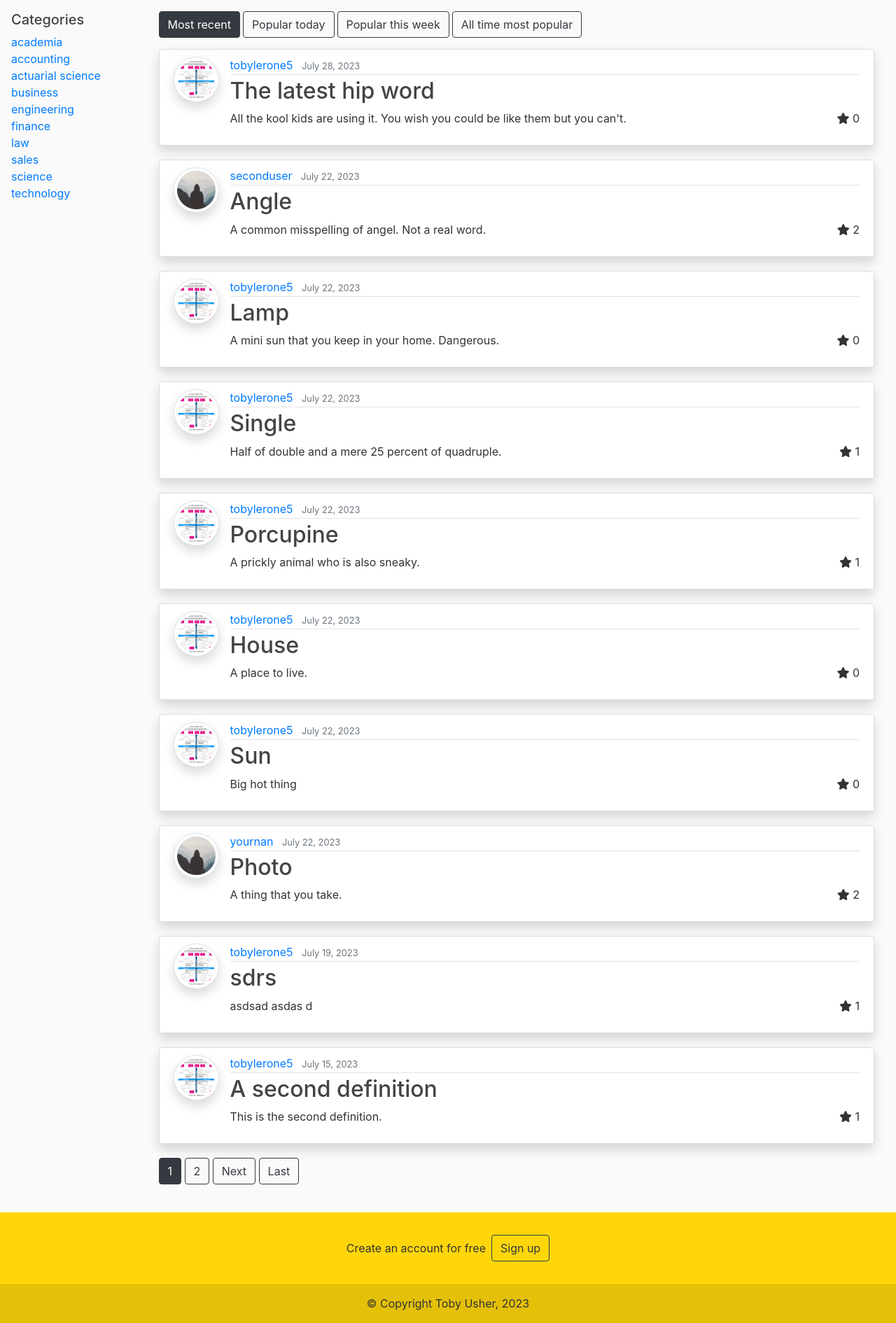
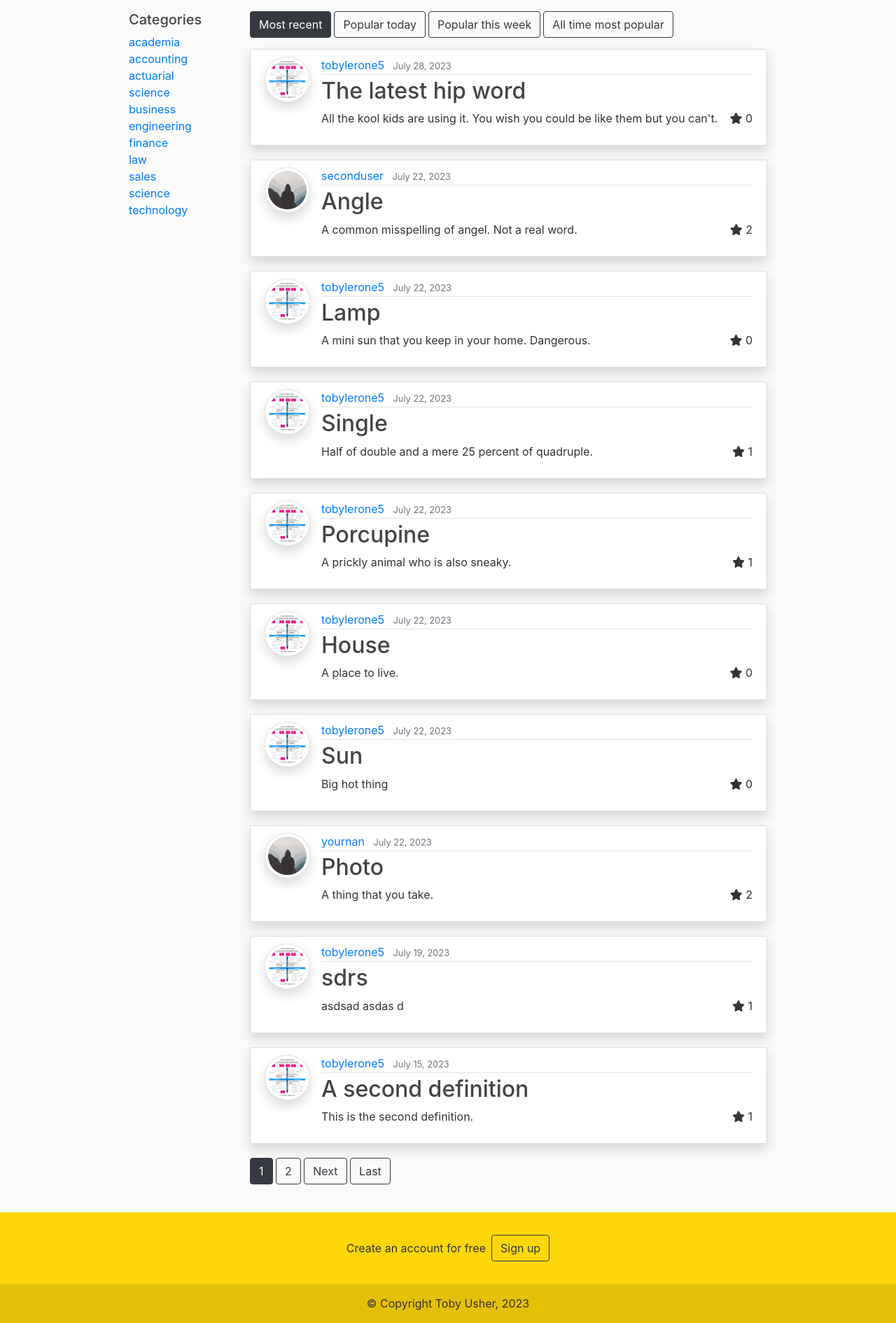
Before and after one commit to MyriadWC/language-app, a Django app: page / in a window 1280 px wide. Shown: the part 62-1952 px from the top of the page at 70% size. Run offline with Django 3.2, Linux system fonts and the light colour scheme; data comes from the database, SQL or seed files in the repository; both versions use the stored data as it was after the commit; some libraries are stand-ins or nearby versions.

Commit message:
set max content width and move definition list to separate template to be reused in multiple pages with different definition lists

```diff
--- a/language_app/blog/static/blog/main.css
+++ b/language_app/blog/static/blog/main.css
@@ -2,9 +2,12 @@ body {
   background: #fafafa;
   color: #333333;
   margin-top: 0;
-  position: relative
+  position: relative;
+  /* Prevents footer floating up pages with less content */
+  min-height: 100vh;
+  display: flex;
+  flex-direction: column;
 }
-
 
 h1, h2, h3, h4, h5, h6 {
   color: #444444;
@@ -22,6 +25,7 @@ nav {
 /* Footer styling */
 footer {
   background-color: #ffd60a;
+  margin-top: auto !important;
 }
 
 .bg-steel {
@@ -59,7 +63,7 @@ footer {
 }
 
 a.article-title:hover {
-  color: #428bca;
+  color: #333333;
   text-decoration: none;
 }
 
--- a/language_app/blog/templates/blog/base.html
+++ b/language_app/blog/templates/blog/base.html
@@ -10,6 +10,7 @@
       <link rel="stylesheet" href="https://use.fontawesome.com/releases/v6.4.0/css/all.css" >
       <link rel="stylesheet" href="{% static 'blog/main.css' %}">
       <title>{{title|default:"Corporate Jargon Dictionary"}}</title>
+      <link rel="icon" href="{{ STATIC_URL }}/img/favicon_io/favicon.ico" sizes="48x48" />
    </head>
    <body>
       <main>
@@ -50,7 +51,7 @@
             </form>
          </div>
       </nav>
-      <div class="m-3">
+      <div class="content m-3 row d-flex justify-content-center">
          {% block content %}
          {% endblock  %}
       </div>
--- /dev/null
+++ b/language_app/blog/templates/blog/definition_list.html
@@ -0,0 +1,43 @@
+{% for definition in definitions %}
+<article class="media content-section shadow mt-3">
+  <a href="{{ definition.author.profile.image.url }} " target="_blank"> <img src="{{ definition.author.profile.image.url }}  " alt="" class="article-img rounded-circle img-thumbnail img-fluid shadow"></a>
+  <div class="media-body">
+    <div class="article-metadata">
+      <a class="mr-2" href="{% url 'user-definitions' definition.author.username %}">{{ definition.author }}</a>
+      <small class="text-muted">{{ definition.date_posted|date:"F d, Y" }}</small>
+    </div>
+    <h2><a class="article-title" href="{% url 'definition-detail' definition.id %}">{{ definition.word }}</a></h2>
+    <p class="article-content mr-3">{{ definition.description }}</p>
+    {% if user.is_authenticated %}
+      {% if definition.author != user %}
+      <form class="like-form float-right" action="{% url 'definition-like' definition.pk %}" method="POST">
+        {% csrf_token %}
+        <input type="hidden" name="definition_id" value="{{ definition.id }}">
+        <!---Find a more efficient way to write this. Can't figure out how to combine with and if to create conditional variable--->
+        {% if user in definition.likes.all %}
+        <button type="submit" class="btn btn-warning btn-d">
+          <i class="fas fa-star"></i>
+            <span class="like-count">{{ definition.total_likes }}</span>
+        </button>
+        {% else %}
+        <button type="submit" class="btn btn-outline-dark btn-d">
+        <i class="fas fa-star"></i>
+          <span class="like-count">{{ definition.total_likes }}</span>
+        </button>
+        {% endif %}
+      </form>
+      {% endif %}
+    {% else %}
+    <span class="float-right">
+      <i class="fas fa-star"></i>
+        <span class="like-count">{{ definition.total_likes }}</span>
+    </span>
+    {% endif %}
+    {% if definition.author == user %}
+    <div class="float-right"><a class="btn btn-dark mt-1 mb-1" href="{% url 'definition-update' definition.id %}">Edit</a></div>
+    {% endif %}
+  </div>
+</article>
+{% empty %}
+<p>No definitions to show!</p>
+{% endfor %}
--- a/language_app/blog/templates/blog/home.html
+++ b/language_app/blog/templates/blog/home.html
@@ -1,15 +1,15 @@
 {% extends "blog/base.html" %}
 {% block content %}
 
-<div class="row mr-0">
-  <div class="col-2 d-none d-md-flex">
+<div class="row">
+  <div class="col-2 d-none d-md-flex mr-3">
           <!-- Sidebar -->
           <div id="sidebar-wrapper">
             <h5>Categories</h5>
             <ul class="sidebar-nav list-unstyled">
                 {% for category in categories %}
                 <li>
-                    <a href="#">{{category.name}}</a>
+                    <a href="#" class="">{{category.name}}</a>
                 </li>
                 {% endfor %}
             </ul>
@@ -19,10 +19,10 @@
   <div class="col">
     <!--Desktop buttons-->
     <div class="select-category d-none d-md-flex">
-      <button class="btn btn-dark mr-1">Most recent</button>
-      <button class="btn btn-outline-dark mr-1">Popular today</button>
-      <button class="btn btn-outline-dark mr-1">Popular this week</button>
-      <button class="btn btn-outline-dark">All time most popular</button>
+      <a href= "#" class="btn btn-dark mr-1">Most recent</a>
+      <a href= "#" class="btn btn-outline-dark mr-1">Popular today</a>
+      <a href= "#" class="btn btn-outline-dark mr-1">Popular this week</a>
+      <a href= "#" class="btn btn-outline-dark">All time most popular</a>
     </div>
 
     <!--Mobile device dropdown-->
@@ -38,49 +38,7 @@
       </div>
     </div>
 
-    {% for definition in definitions %}
-    <article class="media content-section shadow mt-3">
-      <a href="{{ definition.author.profile.image.url }} " target="_blank"> <img src="{{ definition.author.profile.image.url }}  " alt="" class="article-img rounded-circle img-thumbnail img-fluid shadow"></a>
-      <div class="media-body">
-        <div class="article-metadata">
-          <a class="mr-2" href="{% url 'user-definitions' definition.author.username %}">{{ definition.author }}</a>
-          <small class="text-muted">{{ definition.date_posted|date:"F d, Y" }}</small>
-        </div>
-        <h2><a class="article-title" href="{% url 'definition-detail' definition.id %}">{{ definition.word }}</a></h2>
-        <p class="article-content">{{ definition.description }}</p>
-        {% if user.is_authenticated %}
-          {% if definition.author != user %}
-          <form class="like-form float-right" action="{% url 'definition-like' definition.pk %}" method="POST">
-            {% csrf_token %}
-            <input type="hidden" name="definition_id" value="{{ definition.id }}">
-            <!---Find a more efficient way to write this. Can't figure out how to combine with and if to create conditional variable--->
-            {% if user in definition.likes.all %}
-            <button type="submit" class="btn btn-warning btn-d">
-              <i class="fas fa-star"></i>
-                <span class="like-count">{{ definition.total_likes }}</span>
-            </button>
-            {% else %}
-            <button type="submit" class="btn btn-outline-dark btn-d">
-            <i class="fas fa-star"></i>
-              <span class="like-count">{{ definition.total_likes }}</span>
-            </button>
-            {% endif %}
-          </form>
-          {% endif %}
-        {% else %}
-        <span class="float-right">
-          <i class="fas fa-star"></i>
-            <span class="like-count">{{ definition.total_likes }}</span>
-        </span>
-        {% endif %}
-        {% if definition.author == user %}
-        <div class="float-right"><a class="btn btn-dark mt-1 mb-1" href="{% url 'definition-update' definition.id %}">Edit</a></div>
-        {% endif %}
-      </div>
-    </article>
-    {% empty %}
-    <p>No definitions to show!</p>
-    {% endfor %}
+    {% include 'blog/definition_list.html' %}
 
   {% if is_paginated %}
 
--- a/language_app/blog/templates/blog/user_definitions.html
+++ b/language_app/blog/templates/blog/user_definitions.html
@@ -1,5 +1,6 @@
 {% extends "blog/base.html" %}
 {% block content %}
+  <div>
     <h1 class="mt-3 mb-3">Definitions by {{ view.kwargs.username }} ({{ page_obj.paginator.count }})</h1>
     {% for definition in definitions %}
         <article class="media content-section">
@@ -33,7 +34,7 @@
         <a class="btn btn-outline-info mb-4" href="?page={{ page_obj.next_page_number }}">Next</a>
         <a class="btn btn-outline-info mb-4" href="?page={{ page_obj.paginator.num_pages }}">Last</a>
       {% endif %}
-
+  </div>
 
 
     {% endif %}
--- a/language_app/blog/urls.py
+++ b/language_app/blog/urls.py
@@ -18,6 +18,6 @@ urlpatterns = [
     path('definition/<int:pk>/update/', DefinitionUpdateView.as_view(), name='definition-update'),
     path('definition/<int:pk>/delete/', DefinitionDeleteView.as_view(), name='definition-delete'),
     path('like/<int:pk>', LikeView, name='definition-like'),
-    path('search/',views.search, name='search' ),
+    path('search/', views.search, name='search' ),
     path('about/', views.about, name='blog-about'),
 ]
--- a/language_app/blog/views.py
+++ b/language_app/blog/views.py
@@ -33,13 +33,16 @@ def home(request):
 
 def search(request):
     # Change this to use the search page (with home potentially embedded inside)
-    template='blog/home.html'
+    template='blog/search.html'
 
     query=request.GET.get('q')
 
     result=Definition.objects.filter(Q(word__icontains=query) | Q(author__username__icontains=query) | Q(description__icontains=query))
     paginate_by=10
-    context={ 'definitions':result }
+    context={
+        'query_string': query,
+        'definitions': result
+        }
     return render(request,template,context)
 
 def getfile(request):
--- a/language_app/language_app/urls.py
+++ b/language_app/language_app/urls.py
@@ -14,11 +14,11 @@ Including another URLconf
     2. Add a URL to urlpatterns:  path('blog/', include('blog.urls'))
 """
 from django.contrib import admin
-from django.contrib.auth import views as auth_views
+from django.contrib.auth import views as auth_views # Change this
 from django.urls import path, include
 from django.conf import settings
 from django.conf.urls.static import static
-from users import views as user_views
+from users import views as user_views # Change this
 
 urlpatterns = [
     path('admin/', admin.site.urls),
```
Also changed, not shown: language_app/blog/templates/blog/search.html (+4 -9 lines), language_app/blog/static/img/favicon_io/android-chrome-192x192.png (added), language_app/blog/static/img/favicon_io/android-chrome-512x512.png (added), language_app/blog/static/img/favicon_io/apple-touch-icon.png (added), language_app/blog/static/img/favicon_io/favicon-16x16.png (added), language_app/blog/static/img/favicon_io/favicon-32x32.png (added), language_app/blog/static/img/favicon_io/favicon.ico (added), language_app/blog/static/img/favicon_io/site.webmanifest (added), language_app/branding/langdaddy.PNG (renamed from language_app/media/branding/langdaddy.PNG), language_app/db.sqlite3.
